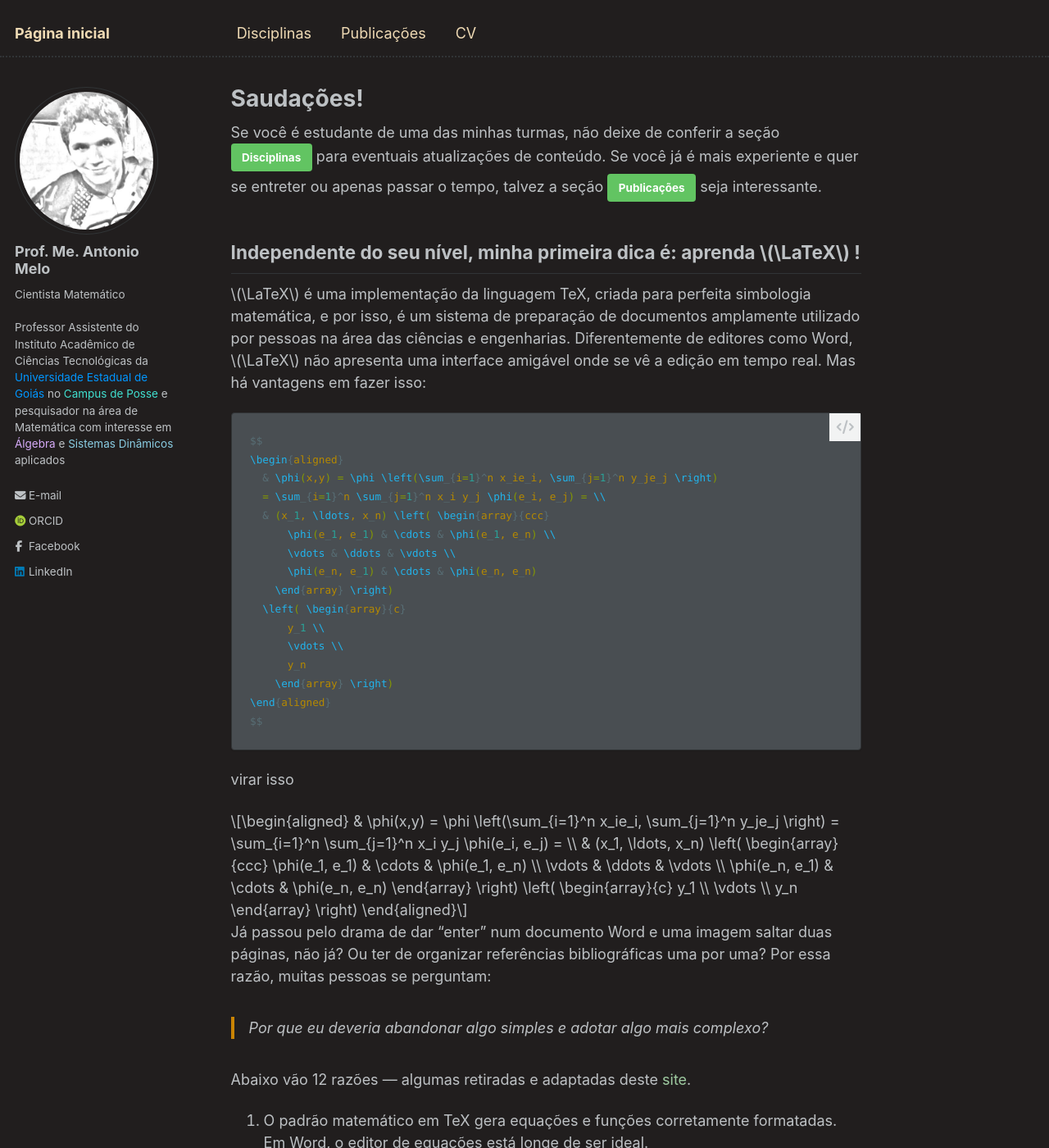
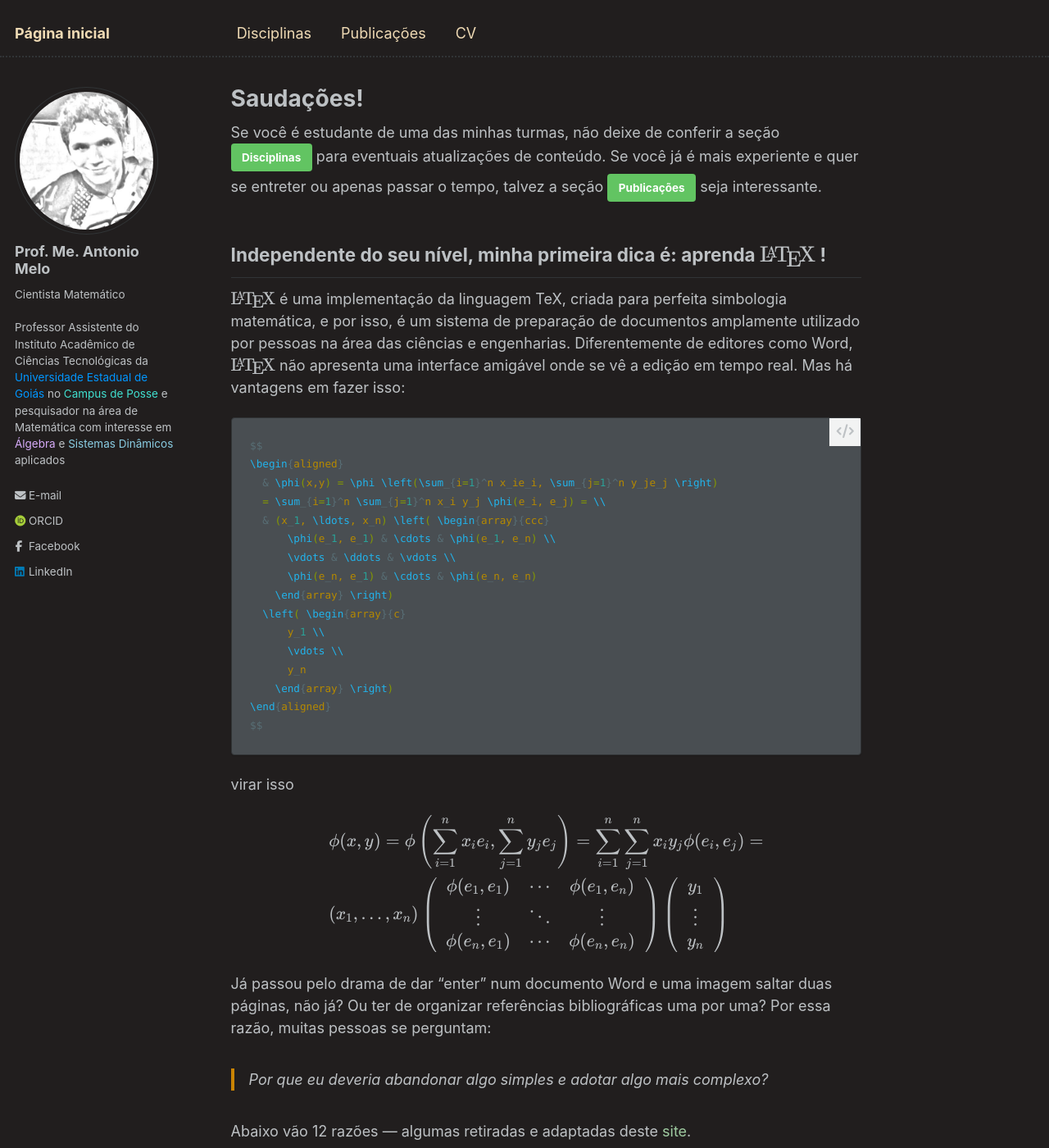
Before and after one commit to antmelo/antmelo.github.io, a Jekyll site: the page built from _pages/about.md, in a window 1280 px wide and 1400 px high. Shown: the whole window at 82% size. Built offline with Jekyll 4.4.1, drawn with Linux system fonts in a browser that asks for light colours; nearby versions of some CDN libraries; some web fonts are replaced; some of the changed lines change nothing that is shown; some of the changed text lies outside the part shown.

Commit message:
Update custom.html

```diff
--- a/_includes/head/custom.html
+++ b/_includes/head/custom.html
@@ -25,13 +25,20 @@
 <link rel="stylesheet" href="{{ base_path }}/assets/css/academicons.css"/>
 
 <!--KaTeX-->
-  <link rel="stylesheet" href="https://cdn.jsdelivr.net/npm/katex@0.12.0/dist/katex.min.css" integrity="sha384-AfEj0r4/OFrOo5t7NnNe46zW/tFgW6x/bCJG8FqQCEo3+Aro6EYUG4+cU+KJWu/X" crossorigin="anonymous">
-  <script defer src="https://cdn.jsdelivr.net/npm/katex@0.12.0/dist/katex.min.js" integrity="sha384-g7c+Jr9ZivxKLnZTDUhnkOnsh30B4H0rpLUpJ4jAIKs4fnJI+sEnkvrMWph2EDg4" crossorigin="anonymous"></script>
-  <script defer src="https://cdn.jsdelivr.net/npm/katex@0.12.0/dist/contrib/auto-render.min.js" integrity="sha384-mll67QQFJfxn0IYznZYonOWZ644AWYC+Pt2cHqMaRhXVrursRwvLnLaebdGIlYNa" crossorigin="anonymous"></script>
+<link rel="stylesheet" href="https://cdn.jsdelivr.net/npm/katex@0.15.1/dist/katex.min.css" integrity="sha384-R4558gYOUz8mP9YWpZJjofhk+zx0AS11p36HnD2ZKj/6JR5z27gSSULCNHIRReVs" crossorigin="anonymous">
+<script defer src="https://cdn.jsdelivr.net/npm/katex@0.15.1/dist/katex.min.js" integrity="sha384-z1fJDqw8ZApjGO3/unPWUPsIymfsJmyrDVWC8Tv/a1HeOtGmkwNd/7xUS0Xcnvsx" crossorigin="anonymous"></script>
+<script defer src="https://cdn.jsdelivr.net/npm/katex@0.15.1/dist/contrib/auto-render.min.js" integrity="sha384-+XBljXPPiv+OzfbB3cVmLHf4hdUFHlWNZN5spNQ7rmHTXpd7WvJum6fIACpNNfIR" crossorigin="anonymous" onload="renderMathInElement(document.body);"></script>
 <script>
     document.addEventListener("DOMContentLoaded", function() {
         renderMathInElement(document.body, {
-              // ...options...
+            strict: false,
+            trust: true,
+            delimiters: [
+                {left: "$$", right: "$$", display: true},
+                {left: "\\(", right: "\\)", display: false},
+                {left: "$", right: "$", display: false},
+                {left: "\\[", right: "\\]", display: true}
+            ]
         });
     });
 </script>
```
Lines whose indentation alone changed are shown as unchanged.
